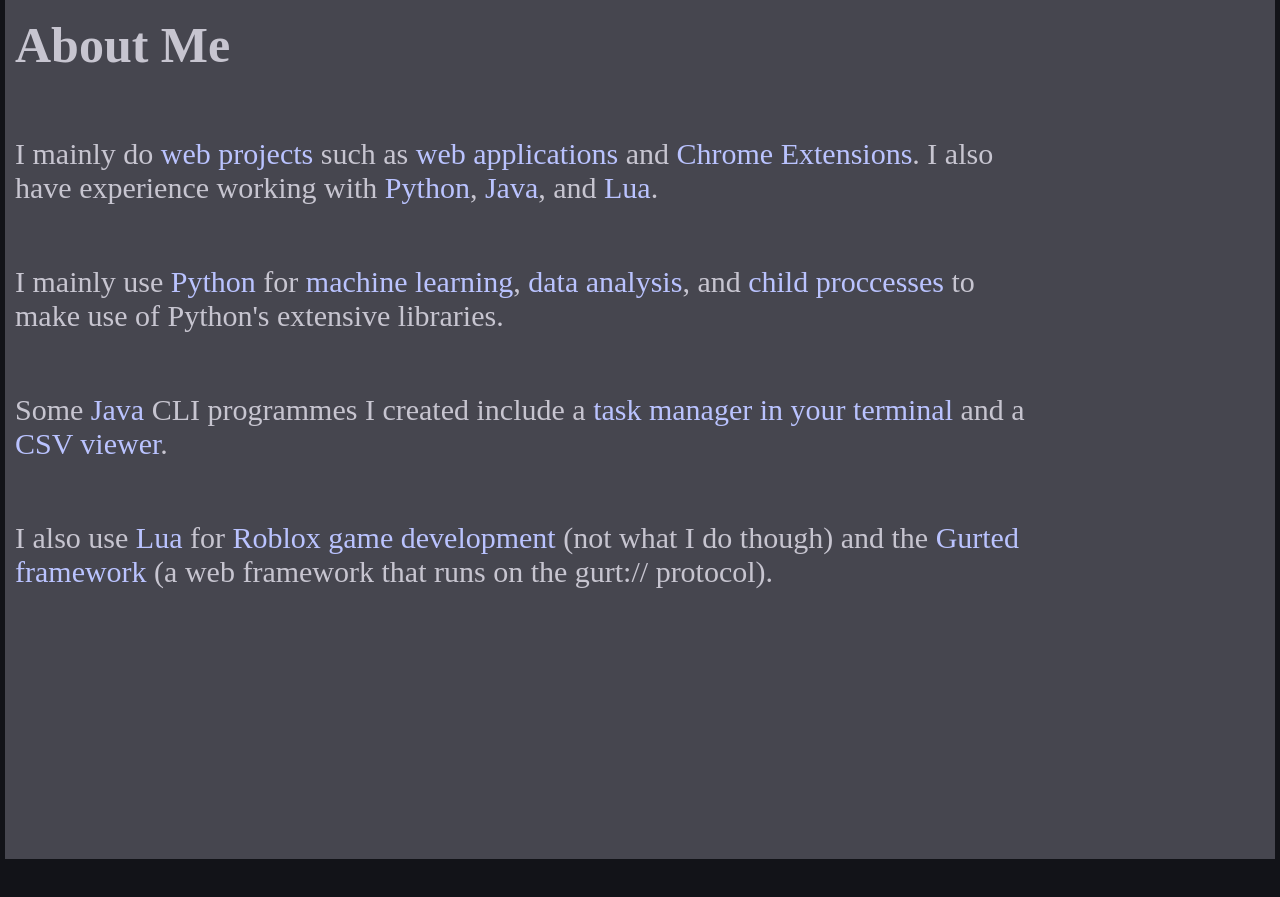
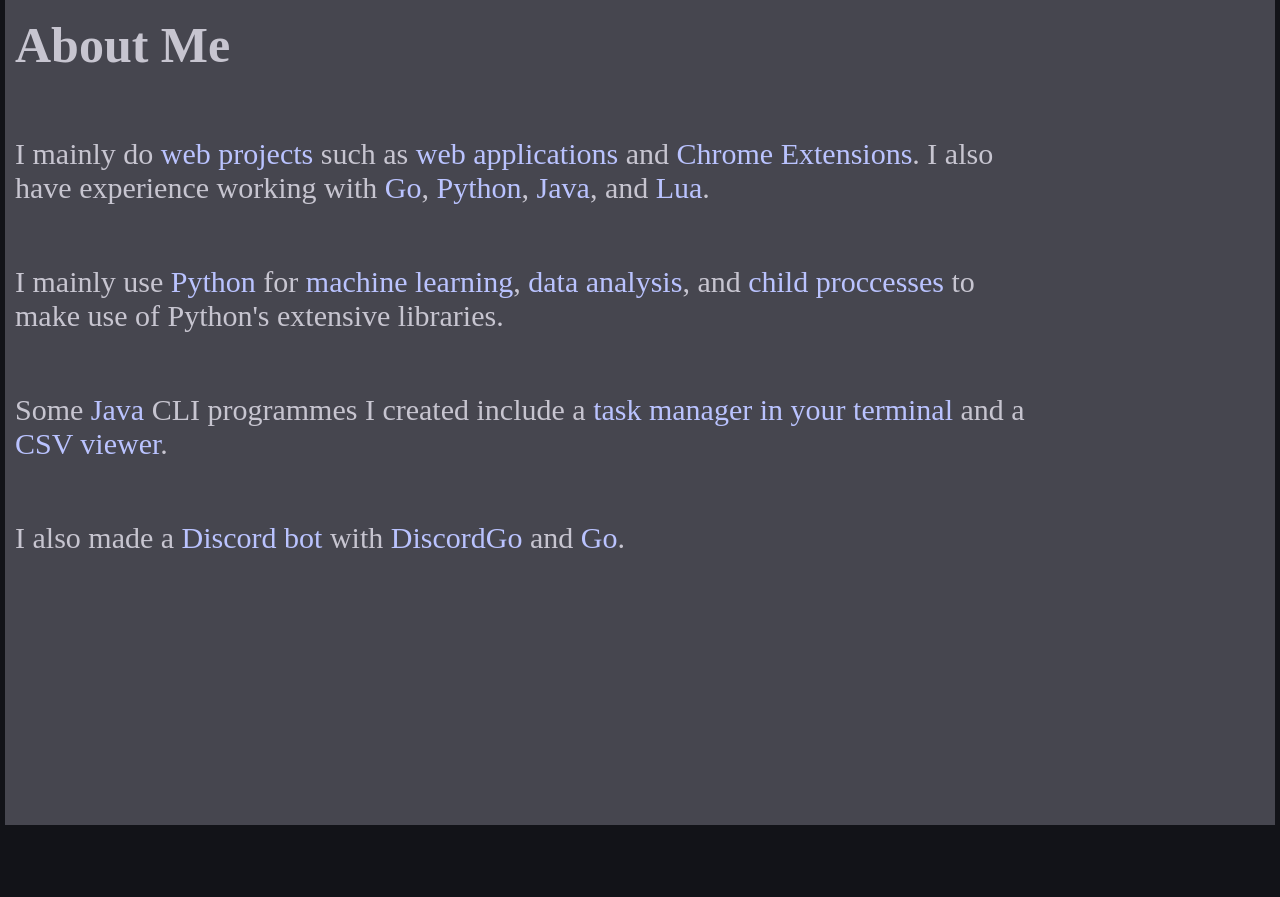
Before and after one commit to ingStudiosOfficial/devportfolio, a Vue app: page / in a window 1280 px wide. Shown: the part 1060-1957 px from the top of the page. Built offline with nearby package versions, Linux system fonts and the light colour scheme; a web font is replaced by a local one.

Commit message:
Modfiy HomeView.vue

```diff
--- a/src/views/HomeView.vue
+++ b/src/views/HomeView.vue
@@ -107,10 +107,10 @@ onMounted(() => {
         </div>
         <div class="section-variant" ref="aboutMeSection">
             <h1 class="section-header" data-aos="fade-right" data-aos-delay="500">About Me</h1>
-            <p class="section-paragraph" data-aos="fade-right" data-aos-delay="500">I mainly do <span class="word-emphasis">web projects</span> such as <span class="word-emphasis">web applications</span> and <span class="word-emphasis">Chrome Extensions</span>. I also have experience working with <span class="word-emphasis">Python</span>, <span class="word-emphasis">Java</span>, and <span class="word-emphasis">Lua</span>.</p>
+            <p class="section-paragraph" data-aos="fade-right" data-aos-delay="500">I mainly do <span class="word-emphasis">web projects</span> such as <span class="word-emphasis">web applications</span> and <span class="word-emphasis">Chrome Extensions</span>. I also have experience working with <span class="word-emphasis">Go</span>, <span class="word-emphasis">Python</span>, <span class="word-emphasis">Java</span>, and <span class="word-emphasis">Lua</span>.</p>
             <p class="section-paragraph" data-aos="fade-right" data-aos-delay="500">I mainly use <span class="word-emphasis">Python</span> for <span class="word-emphasis">machine learning</span>, <span class="word-emphasis">data analysis</span>, and <span class="word-emphasis">child proccesses</span> to make use of Python's extensive libraries.</p>
             <p class="section-paragraph" data-aos="fade-right" data-aos-delay="500">Some <span class="word-emphasis">Java</span> CLI programmes I created include a <span class="word-emphasis">task manager in your terminal</span> and a <span class="word-emphasis">CSV viewer</span>.</p>
-            <p class="section-paragraph" data-aos="fade-right" data-aos-delay="500">I also use <span class="word-emphasis">Lua</span> for <span class="word-emphasis">Roblox game development</span> (not what I do though) and the <span class="word-emphasis">Gurted framework</span> (a web framework that runs on the gurt:// protocol).</p>
+            <p class="section-paragraph" data-aos="fade-right" data-aos-delay="500">I also made a <span class="word-emphasis">Discord bot</span> with <span class="word-emphasis">DiscordGo</span> and <span class="word-emphasis">Go</span>.</p>
         </div>
         <div class="section" ref="projectsSection">
             <h1 class="section-header" data-aos="fade-right" data-aos-delay="500">My Latest Projects</h1>
```
